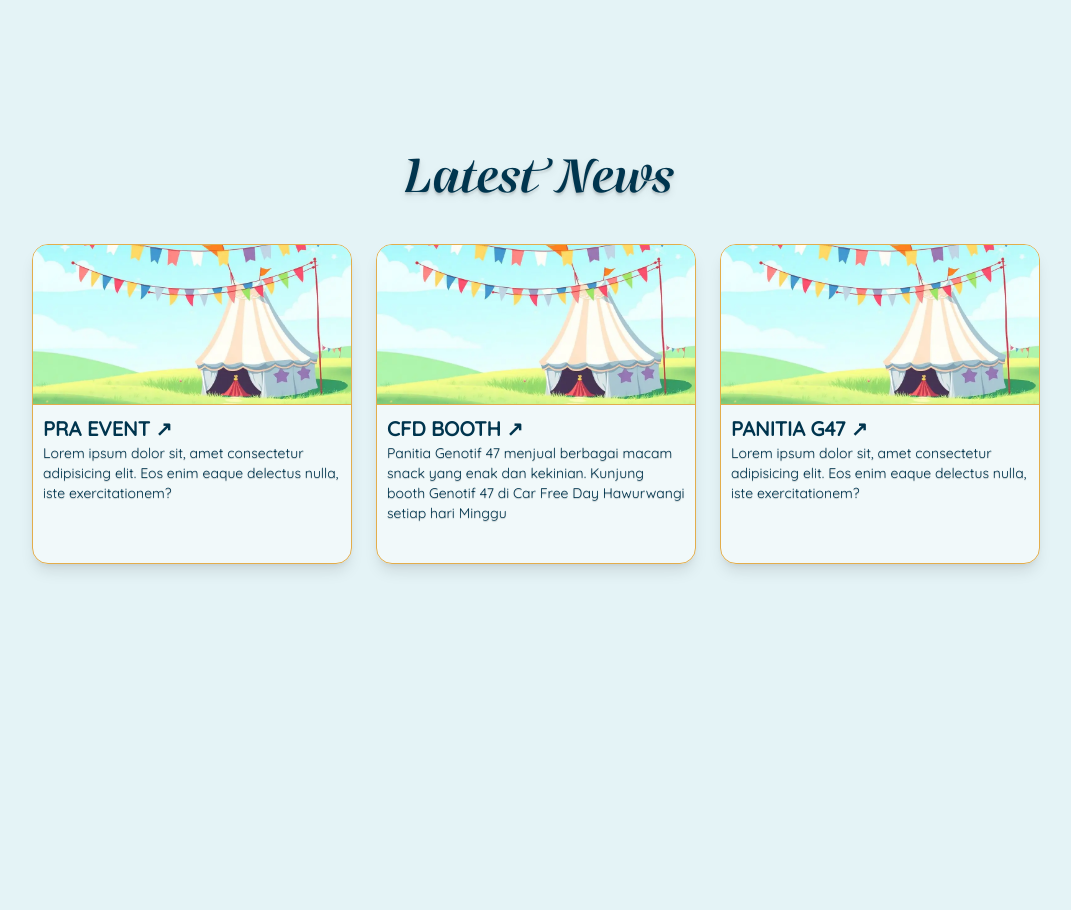
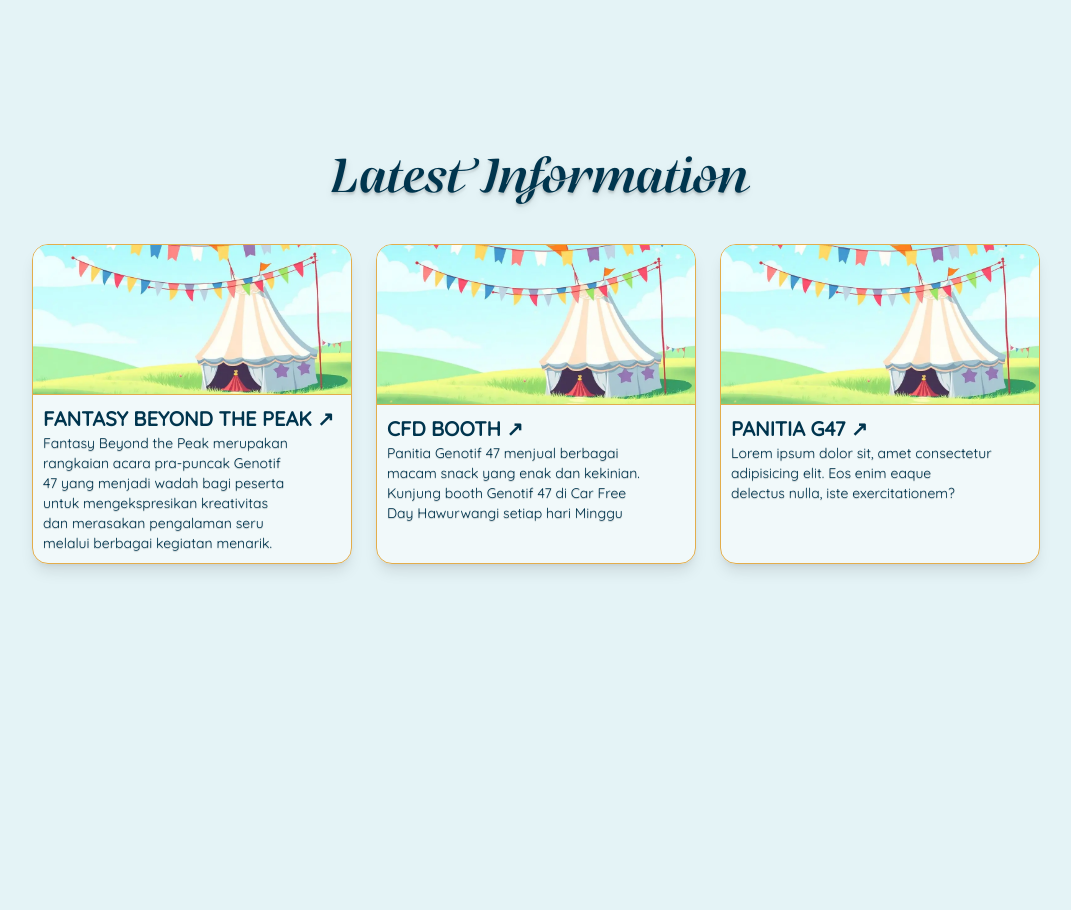
Before and after one commit to Harpanada/Genotif_47_Websites, a Next.js app: page / in a window 1280 px wide. Shown: the part 1300-2210 px from the top of the page, without its empty margins (104-1175 px from the left). Built offline with nearby package versions, Linux system fonts and the light colour scheme.

Commit message:
style(news): adjust newscard size.

```diff
--- a/components/main/News.tsx
+++ b/components/main/News.tsx
@@ -4,12 +4,12 @@ export default function News() {
     <section className="mt-10  w-full min-h-screen flex flex-col items-center justify-center text-center gap-6">
       {/* <hr className="w-2/3 text-[#00354E]" /> */}
       <h1 className="text-[#00354E] font-['Telma-Medium'] text-4xl p-5 text-shadow-lg md:text-5xl">
-        Latest News
+        Latest Information
       </h1>
       <div className="grid grid-cols-1 md:grid-cols-2 lg:grid-cols-3 gap-6">
         <Card
-          cardTitle="PRA EVENT"
-          cardSubtitle=" Lorem ipsum dolor sit, amet consectetur adipisicing elit. Eos enim eaque delectus nulla, iste exercitationem? "
+          cardTitle="FANTASY BEYOND THE PEAK"
+          cardSubtitle="Fantasy Beyond the Peak merupakan rangkaian acara pra-puncak Genotif 47 yang menjadi wadah bagi peserta untuk mengekspresikan kreativitas dan merasakan pengalaman seru melalui berbagai kegiatan menarik."
           cardImg="/content/scene-fair.webp"
         />
         <Card
--- a/components/main/news/Card.tsx
+++ b/components/main/news/Card.tsx
@@ -2,7 +2,7 @@ import Link from "next/link";
 import Image from "next/image";
 export default function Card({ cardTitle, cardSubtitle, cardImg }: any) {
   return (
-    <div className=" w-72 h-72 lg:w-80 lg:h-80 flex flex-col border text-left  items-center  border-[#E3AD4B]  rounded-2xl bg-white/50  shadow-lg overflow-hidden">
+    <div className=" w-72 min-h-72 lg:w-80 lg:h-80 flex flex-col border text-left  items-center  border-[#E3AD4B]  rounded-2xl bg-white/50  shadow-lg overflow-hidden">
       <div className="h-1/2 w-full relative">
         <Image fill src={cardImg} alt={cardTitle} className="object-cover   " />
       </div>
@@ -10,11 +10,10 @@ export default function Card({ cardTitle, cardSubtitle, cardImg }: any) {
       <div className="p-2.5 flex flex-col justify-center">
         <Link
           href={"/"}
-          className="text-lg font-['body-medium'] font-bold text-[#00354E] after:content-['_↗'] lg:text-xl"
-        >
+          className="text-lg font-['body-medium'] font-bold text-[#00354E] after:content-['_↗'] lg:text-xl">
           {cardTitle}
         </Link>
-        <p className="text-xs text-shadow-xs font-['body-regular'] font-medium text-[#00354E] lg:text-sm">
+        <p className="text-xs text-shadow-xs font-['body-regular'] font-medium text-[#00354E] lg:text-sm text-balance">
           {cardSubtitle}
         </p>
       </div>
```
